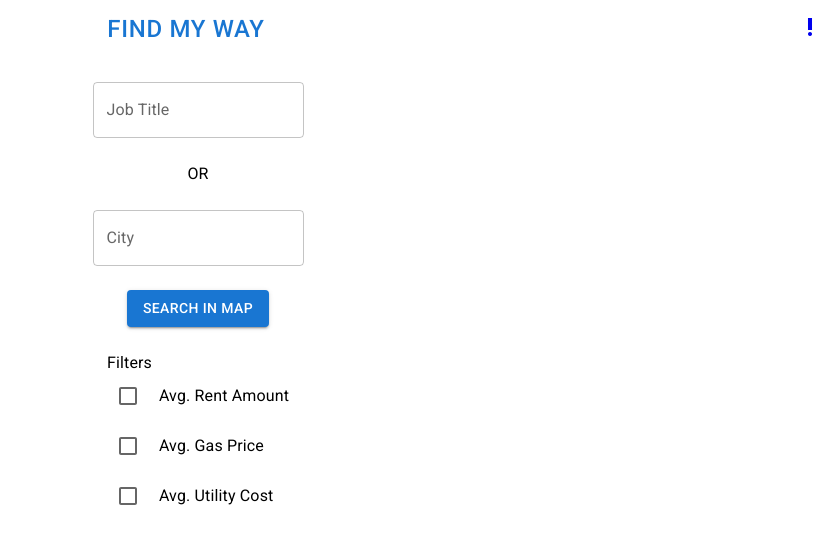
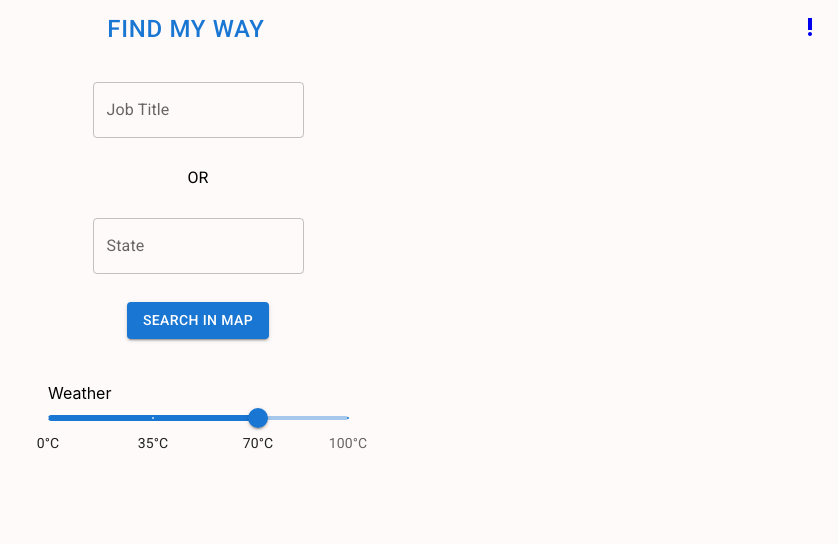
Before and after one commit to pierce-heyerdahl/Find-My-Way, a React (Create React App) app in the folder frontend/: page / in a window 1280 px wide. Shown: the top 544 px of the page, without its empty margins (442-1280 px from the left). Built offline with nearby package versions, Linux system fonts and the light colour scheme.

Commit message:
added weatherfilter and changed background color

```diff
--- /dev/null
+++ b/frontend/src/components/WeatherFilter.jsx
@@ -0,0 +1,35 @@
+import { Box, Slider } from "@mui/material";
+
+const marks = [
+  {
+    value: 0,
+    label: "0°C",
+  },
+  {
+    value: 35,
+    label: "35°C",
+  },
+  {
+    value: 70,
+    label: "70°C",
+  },
+  {
+    value: 100,
+    label: "100°C",
+  },
+];
+
+const WeatherFilter = () => {
+  return (
+    <Box sx={{ width: 300 }}>
+      <Slider
+        defaultValue={70}
+        step={5}
+        valueLabelDisplay="auto"
+        marks={marks}
+      />
+    </Box>
+  );
+};
+
+export default WeatherFilter;
--- a/frontend/src/index.css
+++ b/frontend/src/index.css
@@ -1,13 +1,14 @@
 body {
   margin: 0;
-  font-family: -apple-system, BlinkMacSystemFont, 'Segoe UI', 'Roboto', 'Oxygen',
-    'Ubuntu', 'Cantarell', 'Fira Sans', 'Droid Sans', 'Helvetica Neue',
+  font-family: -apple-system, BlinkMacSystemFont, "Segoe UI", "Roboto", "Oxygen",
+    "Ubuntu", "Cantarell", "Fira Sans", "Droid Sans", "Helvetica Neue",
     sans-serif;
   -webkit-font-smoothing: antialiased;
   -moz-osx-font-smoothing: grayscale;
+  background-color: snow;
 }
 
 code {
-  font-family: source-code-pro, Menlo, Monaco, Consolas, 'Courier New',
+  font-family: source-code-pro, Menlo, Monaco, Consolas, "Courier New",
     monospace;
 }
--- a/frontend/src/pages/Main.jsx
+++ b/frontend/src/pages/Main.jsx
@@ -2,17 +2,16 @@ import React from "react";
 import { TextField, Box, Button, Stack, Typography } from "@mui/material";
 import { useNavigate } from "react-router-dom";
 
-import FilterList from "../components/FilterList";
-import FilterItem from "../components/FilterItem";
+import WeatherFilter from "../components/WeatherFilter";
 
 const Main = () => {
   const [jobTitle, setJobTitle] = React.useState("");
-  const [city, setCity] = React.useState("");
+  const [state, setState] = React.useState("");
   const navigate = useNavigate();
 
   const handleSearch = () => {
-    if (!jobTitle.trim() && !city.trim()) {
-      alert("You must enter either Job Title or City!");
+    if (!jobTitle.trim() && !state.trim()) {
+      alert("You must enter either Job Title or state!");
       return;
     }
 
@@ -24,8 +23,8 @@ const Main = () => {
       searchParams.push("jobTitle=" + encodeURI(jobTitle.trim()));
     }
 
-    if (city) {
-      searchParams.push("city=" + encodeURI(city.trim()));
+    if (state) {
+      searchParams.push("state=" + encodeURI(state.trim()));
     }
 
     navigate(url + `?${searchParams.join("&")}`);
@@ -37,10 +36,10 @@ const Main = () => {
     setJobTitle(newValue);
   };
 
-  const handleChangeCity = (ev) => {
+  const handleChangeState = (ev) => {
     const newValue = ev.target.value;
 
-    setCity(newValue);
+    setState(newValue);
   };
 
   return (
@@ -50,7 +49,7 @@ const Main = () => {
           alignItems="center"
           display="flex"
           justifyContent="center"
-          spacing={3}
+          spacing={3.5}
           width="400px"
         >
           <TextField
@@ -59,15 +58,14 @@ const Main = () => {
             onChange={handleChangeJobTitle}
           />
           <Typography>OR</Typography>
-          <TextField label="City" type="search" onChange={handleChangeCity} />
+          <TextField label="State" type="search" onChange={handleChangeState} />
           <Button onClick={handleSearch} variant="contained">
             Search in Map
           </Button>
-          <FilterList>
-            <FilterItem label="Avg. Rent Amount" />
-            <FilterItem label="Avg. Gas Price" />
-            <FilterItem label="Avg. Utility Cost" />
-          </FilterList>
+          <Box paddingTop={2}>
+            Weather
+            <WeatherFilter />
+          </Box>
         </Stack>
       </Box>
     </Box>
--- a/frontend/src/pages/MapView.jsx
+++ b/frontend/src/pages/MapView.jsx
@@ -15,7 +15,7 @@ const MapView = () => {
   const [searchParams] = useSearchParams();
 
   const jobTitle = searchParams.get("jobTitle");
-  const city = searchParams.get("city");
+  const state = searchParams.get("state");
 
   const [data, setData] = React.useState([{}]);
 
@@ -65,14 +65,18 @@ const MapView = () => {
             Search by Job Title: {jobTitle}
           </Typography>
         ) : null}
-        {city ? (
-          <Typography textAlign="center">Search by City: {city}</Typography>
+        {state ? (
+          <Typography textAlign="center">Search by state: {state}</Typography>
         ) : null}
         <Box textAlign="center">
           {typeof data.results === "undefined" ? (
             <p>Loading...</p>
           ) : (
-            data.results.map((row, i) => <p sx={{padding: "1em"}} key={i}>{row["City"] + " $" + row["Salary"]}</p>)
+            data.results.map((row, i) => (
+              <p sx={{ padding: "1em" }} key={i}>
+                {row["state"] + " $" + row["Salary"]}
+              </p>
+            ))
           )}
         </Box>
       </Box>
@@ -80,7 +84,7 @@ const MapView = () => {
       <Box
         border="1px grey solid"
         width="100%"
-        height="100"
+        height="100%"
         sx={{ alignItems: "center", justifyContent: "center", width: "50%" }}
       >
         <Wrapper
```
